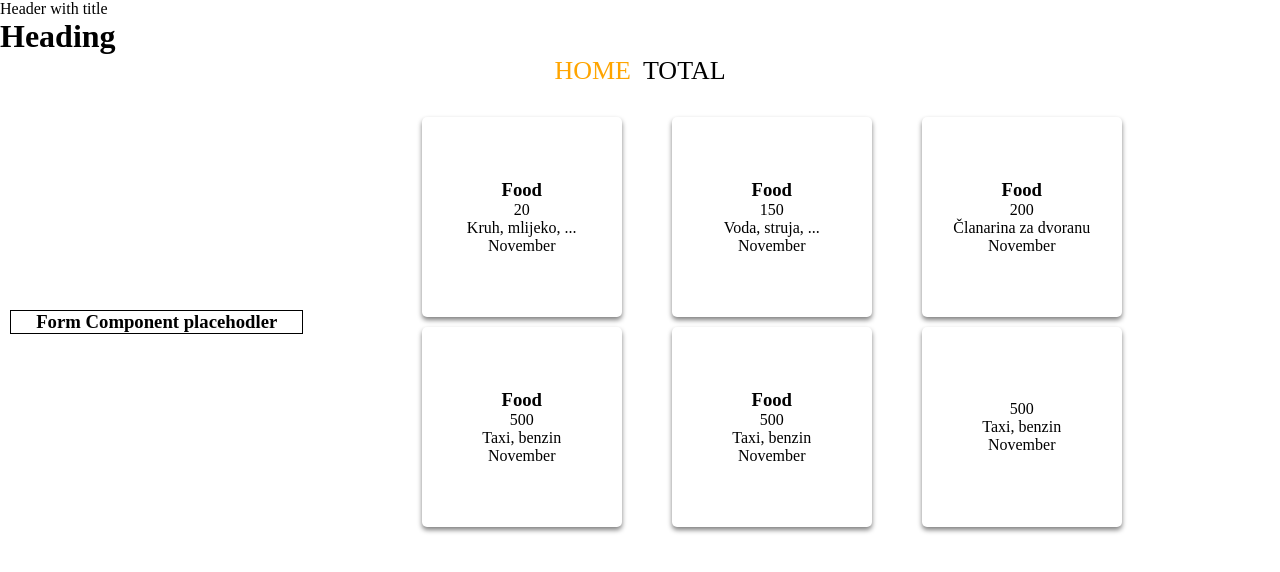
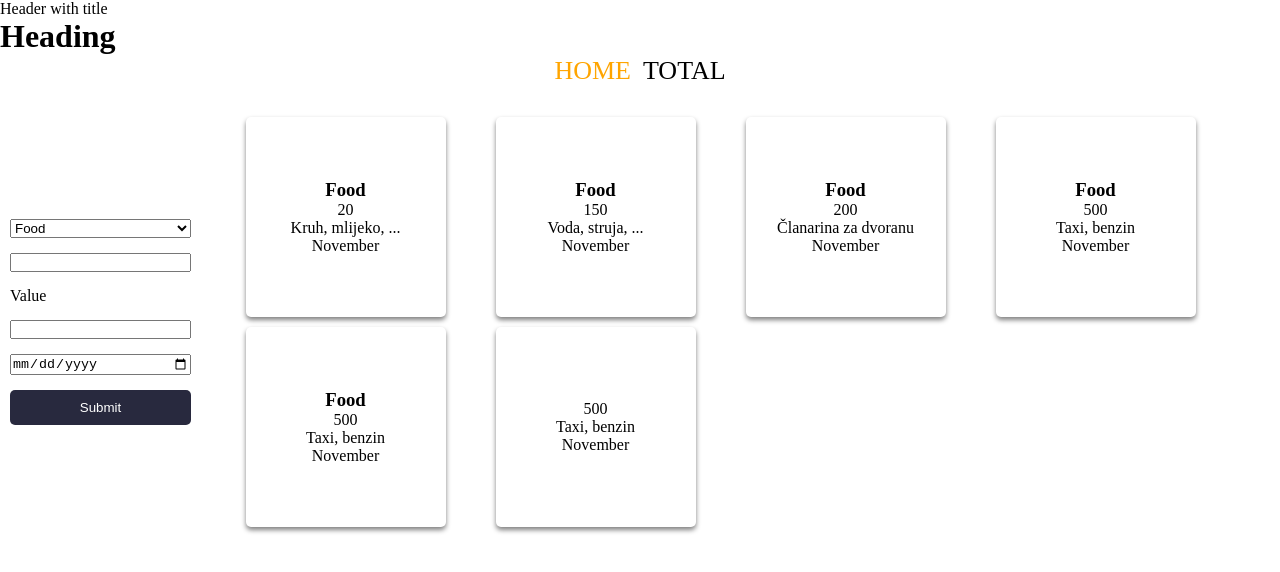
Before and after one commit to labasfrane/expense-tracker, a React (Create React App) app: page / in a window 1280 px wide. Shown: the top 572 px of the page. Built offline with nearby package versions, Linux system fonts and the light colour scheme; data requests are answered from the project's data file.

Commit message:
form-component-wip

```diff
--- a/package.json
+++ b/package.json
@@ -12,6 +12,7 @@
     "axios": "^1.1.3",
     "react": "^18.2.0",
     "react-dom": "^18.2.0",
+    "react-hook-form": "^7.39.5",
     "react-router-dom": "^6.4.3",
     "react-scripts": "5.0.1",
     "web-vitals": "^2.1.4"
--- /dev/null
+++ b/src/components/ExpensesForm/index.jsx
@@ -0,0 +1,38 @@
+import Button from "components/Button/index";
+import InputField from "components/InputField/index";
+import { useForm } from "react-hook-form";
+
+import "./index.scss";
+
+const ExpensesForm = () => {
+  const { register, handleSubmit } = useForm();
+  const onSubmit = (data) => {
+    console.log(data);
+  };
+
+  return (
+    <form className="form" onSubmit={handleSubmit(onSubmit)}>
+      <select {...register("select")}>
+        <option value="Food">Food</option>
+        <option value="Transport">Transport</option>
+        <option value="Utilities">Utilities</option>
+        <option value="Clothing">Clothing</option>
+        <option value="Other">Other</option>
+      </select>
+      <input
+        type="textarea"
+        {...register("description", {
+          required: {
+            value: true,
+            message: "Field required",
+          },
+        })}
+      />
+      <InputField label="Value" register={register} required />
+      <input type="date" {...register("date")} />
+      <Button>Submit</Button>
+    </form>
+  );
+};
+
+export default ExpensesForm;
--- /dev/null
+++ b/src/components/ExpensesForm/index.scss
@@ -0,0 +1,7 @@
+.form {
+  display: flex;
+  flex-direction: column;
+  align-content: center;
+  padding: 1rem;
+  gap: 1.5rem;
+}
--- /dev/null
+++ b/src/components/InputField/index.jsx
@@ -0,0 +1,12 @@
+import React from "react";
+
+const InputField = ({ label, register, required }) => {
+  return (
+    <>
+      <label>{label}</label>
+      <input {...register(label, required)} />
+    </>
+  );
+};
+
+export default InputField;
--- a/src/views/App/ExpenseDashboard/index.jsx
+++ b/src/views/App/ExpenseDashboard/index.jsx
@@ -1,4 +1,5 @@
 import { useEffect, useMemo, useCallback, useContext } from "react";
+import ExpensesForm from "components/ExpensesForm/index";
 import ExpensesList from "components/ExpensesList/index";
 import ExpensesHttp from "http/expenses.http";
 
@@ -22,7 +23,7 @@ const ExpenseDashboard = () => {
   return (
     <>
       <div className="dashboard">
-        <h3 className="dashboard__form">Form Component placehodler</h3>
+        <ExpensesForm className="dashboard__form" />
         <ExpensesList className="dashboard__list" expensesData={data} />
       </div>
     </>
--- a/src/views/App/ExpenseDashboard/index.scss
+++ b/src/views/App/ExpenseDashboard/index.scss
@@ -2,18 +2,18 @@
   width: 100%;
   display: flex;
   align-items: center;
-  justify-content: center;
+  justify-content: space-between;
 
   &__list {
-    width: 70%;
+    width: 30%;
+    border-left: 0.1rem solid black;
   }
 
   &__form {
-    margin-left: 1rem;
+    margin-left: 2rem;
     border: black 0.1rem solid;
     display: flex;
     align-items: center;
     justify-content: center;
-    width: 30%;
   }
 }
```
Also changed, not shown: 1 other file (tests, documents, lock files or other folders).
